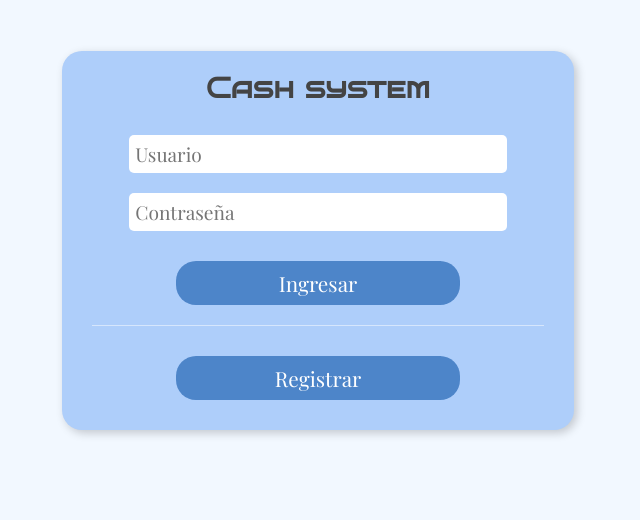
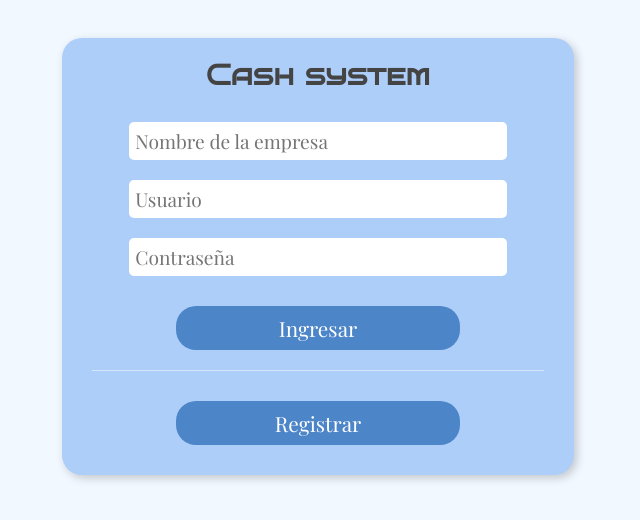
Before and after one commit to brayanavila14/cash-system, a PHP site: page / in a window 1280 px wide. Shown: the part 109-629 px from the top of the page, without its empty margins (322-962 px from the left). Run offline with PHP 8.4, Linux system fonts and the light colour scheme.

Commit message:
upload v 1.0.0

```diff
--- a/css/estilo-principal.css
+++ b/css/estilo-principal.css
@@ -33,7 +33,7 @@ header p {
 .ing-reg {
     background-color: #aecefa;
     width: 40%;
-    margin: 4% auto;
+    margin: 3% auto;
     padding: 20px;
     text-align: center;
     border-radius: 20px;
@@ -130,5 +130,6 @@ hr {
 }
 100% {
     transform: translateY(0);
+    opacity: 0;
 }
 }
--- a/index.php
+++ b/index.php
@@ -14,10 +14,10 @@
     </header>
     <div class="ing-reg">
         <h1>Cash system</h1>
-        <form id="formulario" method="post">
-            <input type="text" placeholder="Usuario" name="name" id="usuario" autocomplete="off">
-            <input type="password" placeholder="Contraseña" name="password" id="clave" autocomplete="off">
-            <div class="ojo" onclick="togglePasswordVisibility()"></div>
+        <form method="post">
+            <input type="text" placeholder="Nombre de la empresa" name="nameempresa" autocomplete="off">
+            <input type="text" placeholder="Usuario" name="name" autocomplete="off">
+            <input type="password" placeholder="Contraseña" name="password" autocomplete="off">
             <input type="submit" id="ing" name="ingresar" value="Ingresar">
         </form>
         <hr>
--- a/php/administrador.php
+++ b/php/administrador.php
@@ -17,7 +17,7 @@
             // primero divido en codigo en dos partes, una que va a hacer la especial y la otra la común.
 
             // parte especial
-            $part1 = substr('hola', 0,4 );
+            $part1 = substr(str_shuffle('0123456789'), 0, 4);
 
             // parte común
             $part2 = substr(str_shuffle('abcdefghijklmnopqrstuvwxyzABCDFGHIFKLMNOPQRSTUVWXYZ0123456789'), 0, 8);
--- a/php/base-de-datos.php
+++ b/php/base-de-datos.php
@@ -2,13 +2,8 @@
 $conexion = mysqli_connect("localhost", "root", "", "cash system");
 
 if ($conexion) {
-    ?>
-        <h3 class="estado bien"><p>En linea</p></h3>
-    <?php
+    echo '<h3 class="estado bien"><p>En linea</p></h3>';
 } else {
-    ?>
-        <h3 class="estado error"><p>Desconectado</p></h3>
-    <?php
+    echo '<h3 class="estado bien"><p>Desconectado</p></h3>';
 }
-
 ?>
--- a/php/registroemp.php
+++ b/php/registroemp.php
@@ -11,7 +11,7 @@ if (isset($_POST['registra'])) {
     $correo = trim($_POST['correo']);
 
     // Verificar si el usuario ya está registrado
-    $consultusername = "SELECT * FROM empleados WHERE usuario = '$usuario'";
+    $consultusername = "SELECT * FROM  $nomempresa WHERE usuario = '$usuario'";
     $resultusername = mysqli_query($conexion, $consultusername);
 
     if (mysqli_num_rows($resultusername) > 0) {
--- a/php/validar.php
+++ b/php/validar.php
@@ -9,25 +9,31 @@ include("base-de-datos.php");
 if (isset($_POST['ingresar'])) {
 
     // se guardan las variables...
+    $empresa = trim($_POST['nameempresa']);
     $name = trim($_POST['name']);
     $password = trim($_POST['password']);
 
-    //si el usuario y la contraseña están vacíos...
-    if (empty($name) && empty($password)) {
+    //si el nombre de la empresa, el usuario y la contraseña están vacíos...
+    if (empty($empresa) && empty($name) && empty($password)) {
         echo '<div class="mensaje-error">¡No has escrito nada!</div>';
+    } elseif (empty($empresa)) {
+        echo '<div class="mensaje-error">¡No has escrito el nombre de la empresa!</div>';
     } elseif (empty($name)) {
-        echo '<div class="mensaje-error usuario">¡No has escrito el usuario!</div>';
+        echo '<div class="mensaje-error">¡No has escrito el usuario!</div>';
     } elseif (empty($password)) {
-        echo '<div class="mensaje-error contraseña">¡No has escrito la contraseña!</div>';
+        echo '<div class="mensaje-error">¡No has escrito la contraseña!</div>';
     } else {
 
         //se escribe el código MySQL para seleccionar los datos que queremos.
         $consult1 = "SELECT usuario, Contraseña FROM administrador WHERE usuario='$name' LIMIT 1";
-        $consult2 = "SELECT usuario, Contraseña FROM empleados WHERE usuario = '$name' LIMIT 1";
-
         //se hace la consulta a la base de datos.
         $result1 = mysqli_query($conexion, $consult1);
+
+        //se escribe el código MySQL para seleccionar los datos que queremos.
+        $consult2 = "SELECT usuario, Contraseña FROM $empresa WHERE usuario = '$name' LIMIT 1";
+        //se hace la consulta a la base de datos.
         $result2 = mysqli_query($conexion, $consult2);
+
 
              //se verifica si no hay filas con los datos guardados en las variables...
             if (mysqli_num_rows($result1) === 0 && mysqli_num_rows($result2) === 0) {
@@ -42,14 +48,19 @@ if (isset($_POST['ingresar'])) {
                     $_SESSION['contraseña'] = $password;
                     $_SESSION['mensaje'] = '<div class="mensaje-exito">¡Bienvenido, ' . $name . '!</div>';
                     // Redirigir a otra página
-                header("Location: php/inicio-administrador.php");
+                    header("Location: php/inicio-empleado.php");
                     exit; // Es importante incluir la instrucción exit para detener la ejecución del script después de la redirección.
-            } elseif ($info2 && $info2['Contraseña'] === $password) {
+                } else {
+                    echo '<div class="mensaje-error contraseña">' . $name . ' La contraseña es incorrecta.</div>';
+                }
+
+                //se verifica si la contraseña es correcta
+                if ($info2 && $info2['Contraseña'] === $password) {
                 $_SESSION['nombre'] = $name;
                 $_SESSION['contraseña'] = $password;
                 $_SESSION['mensaje'] = '<div class="mensaje-exito">¡Bienvenido, ' . $name . '!</div>';
                 // Redirigir a otra página
-                header("Location: php/inicio-empleado.php");
+                header("Location: php/inicio-administrador.php");
                 exit; // Es importante incluir la instrucción exit para detener la ejecución del script después de la redirección.
                 } else {
                     echo '<div class="mensaje-error contraseña">' . $name . ' La contraseña es incorrecta.</div>';
```
Also changed, not shown: php/inicio-administrador.php (+6 -1 lines), php/inicio-empleado.php (+13 -16 lines), php/registroadmin.php (+33 -27 lines). Lines whose indentation alone changed are shown as unchanged.
